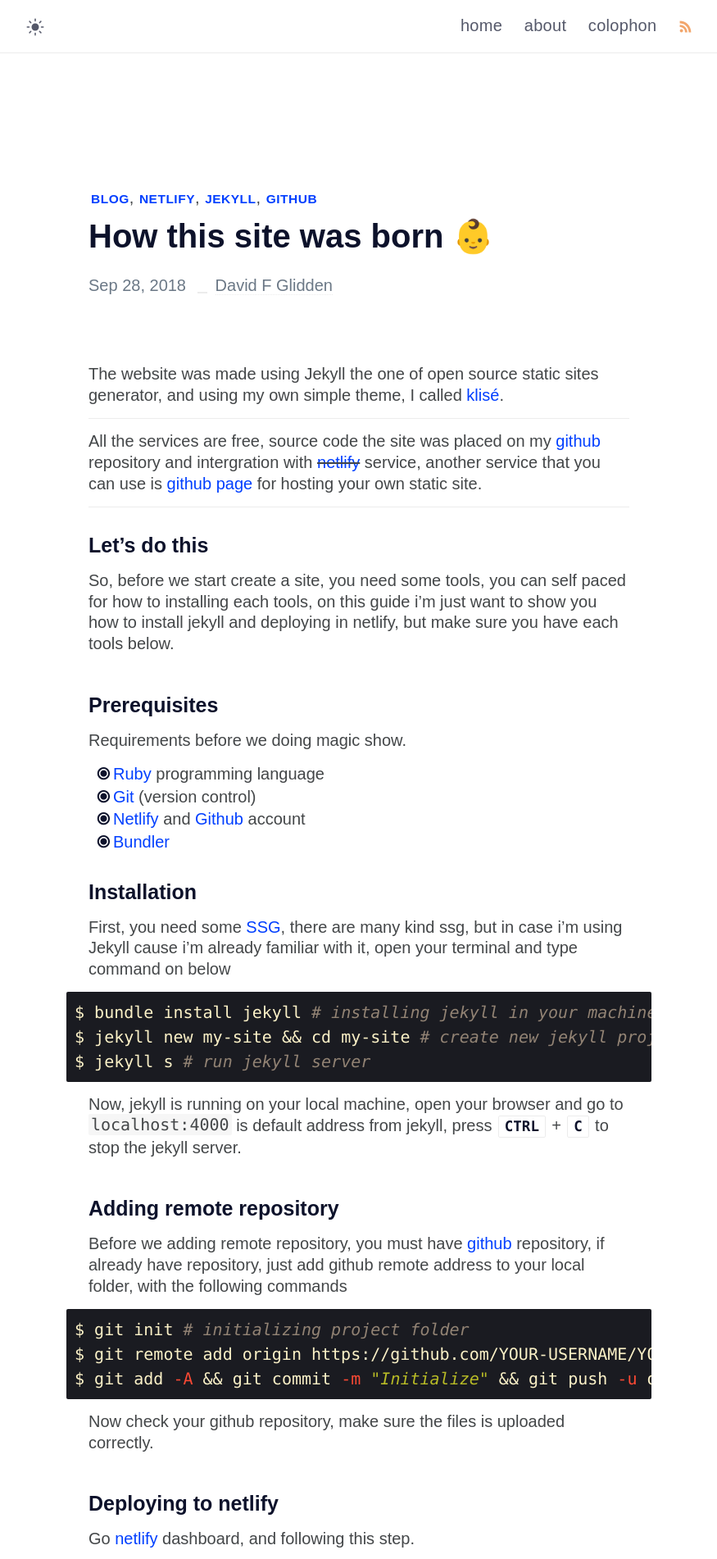
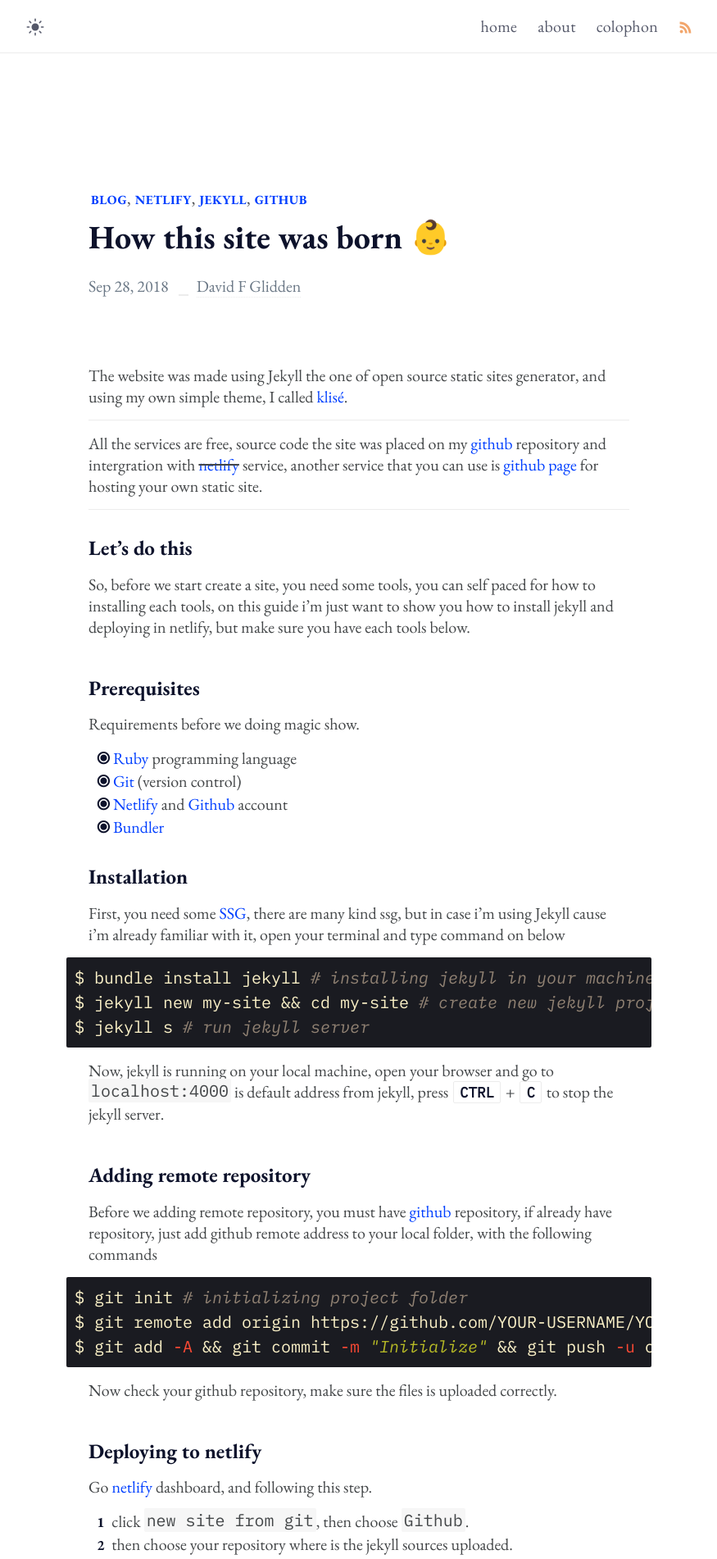
Before and after one commit to davidglidden/davidglidden.github.io, a Jekyll site: the page built from _posts/how-this-site-was-made/2018-09-28-how-this-site-was-made.md, in a window 1280 px wide. Shown: the top 1902 px of the page at 82% size, without its empty margins (202-1077 px from the left). Built offline with Jekyll 4.4.1, drawn with Linux system fonts in a browser that asks for light colours.

Commit message:
updated fonts, ul bullets
base font size=20px, line-height=1.3

```diff
--- a/_sass/main.scss
+++ b/_sass/main.scss
@@ -1,11 +1,10 @@
 // Fonts preferences
-// $sans-family: Roboto, sans-serif;
-$sans-family: EB-Garamond, sans-serif;
-$mono-family: Consolas, monospace;
+$sans-family: "EB Garamond", serif;
+$mono-family: "IBM Plex Mono", monospace;
 $base-font-size: 20px;
 $medium-font-size: $base-font-size * 0.938;
 $small-font-size: $base-font-size * 0.875;
-$base-line-height: 1.28;
+$base-line-height: 1.3;
 
 // Font weight
 // $light-weight: 300; // uncomment if necessary
```
